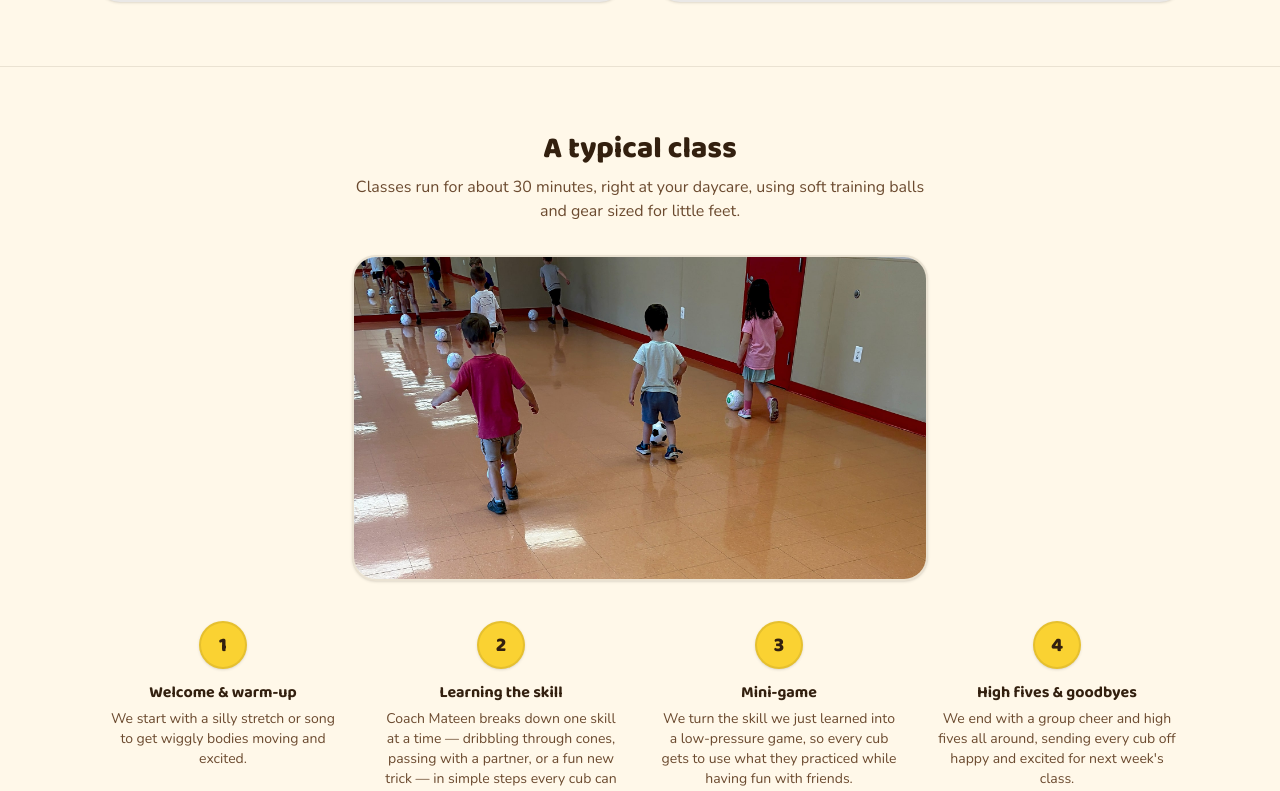
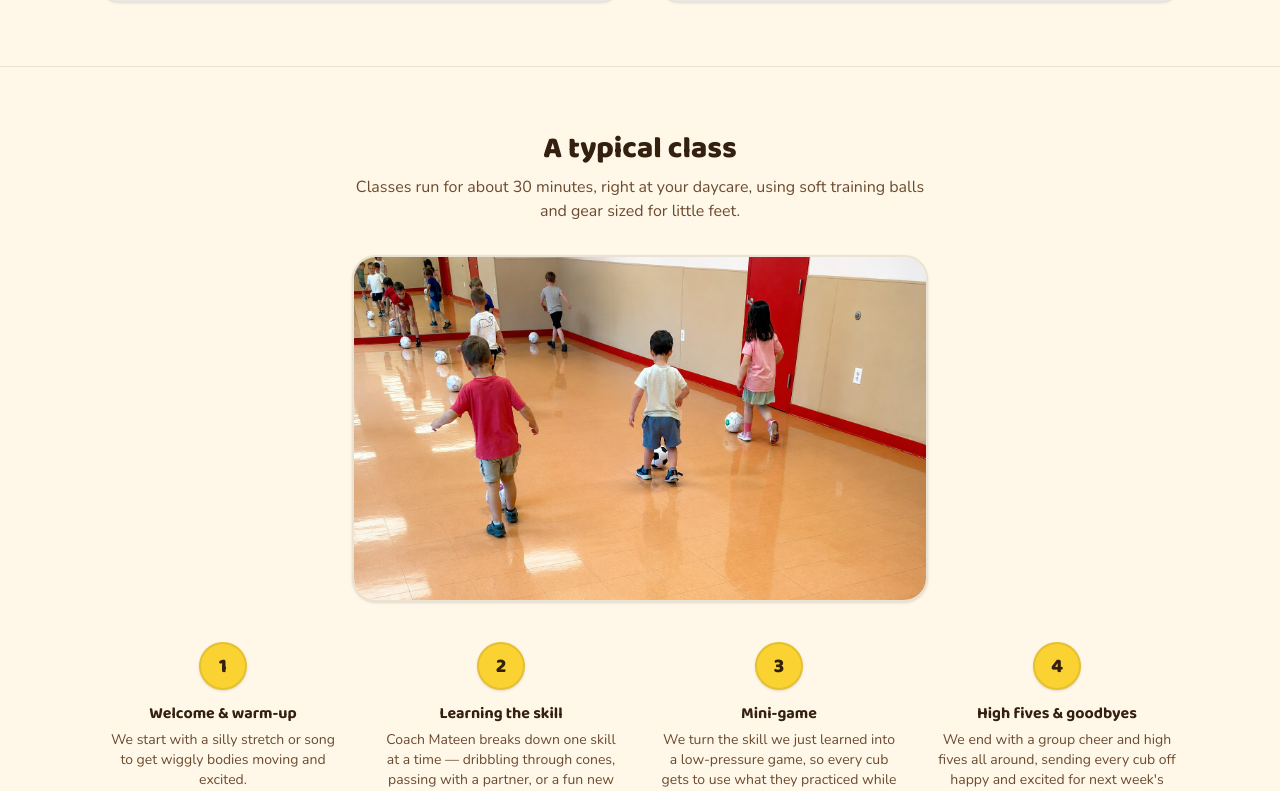
Before and after one commit to mateensiddiq/Soccer-cubs, a Next.js app: page /program in a window 1280 px wide. Shown: the part 608-1399 px from the top of the page. Built offline with nearby package versions, Linux system fonts and the light colour scheme.

Commit message:
Swap in a new class photo and expand coach credentials on home page
- Program page now uses a new class-action photo (old one kept on disk,
  unused, in case we want to switch back)
- Add grassroots coaching license and 7+ years childcare-age coaching
  experience to the home page trust badges

```diff
--- a/src/app/page.tsx
+++ b/src/app/page.tsx
@@ -6,6 +6,8 @@ import { Cloud, GrassField, PawPrint, ShieldCheck, SoccerBall, SunBurst } from "
 const CREDENTIALS = [
   "USSF D-License Certified Coach",
   "SafeSport Certified",
+  "Grassroots Coaching Licensed",
+  "7+ Years Coaching Childcare-Age Kids",
 ];
 
 const WHO_ITS_FOR = [
--- a/src/app/program/page.tsx
+++ b/src/app/program/page.tsx
@@ -88,10 +88,10 @@ export default function ProgramPage() {
           <div className="mt-8 flex justify-center">
             <div className="w-[28rem] sm:w-[36rem] max-w-full rounded-3xl overflow-hidden border-2 border-brown/10 shadow-sm">
               <Image
-                src="/images/photos/class-action-1.jpg"
+                src="/images/photos/class-action-2.jpg"
                 alt="Kids dribbling soccer balls during a Soccer Cubs class"
                 width={600}
-                height={338}
+                height={360}
                 className="w-full h-auto"
               />
             </div>
```
Also changed, not shown: public/images/photos/class-action-2.jpg (added).
